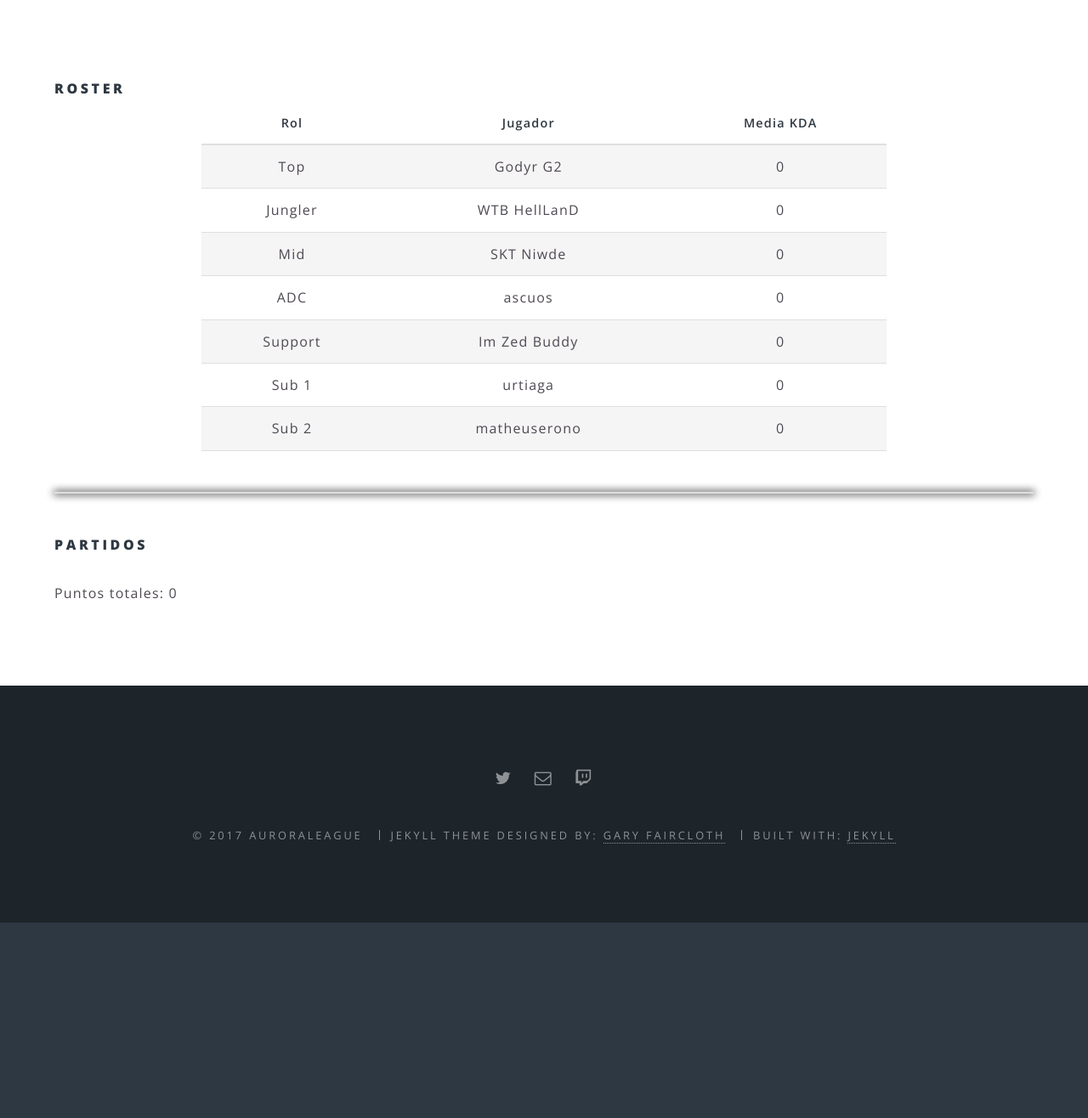
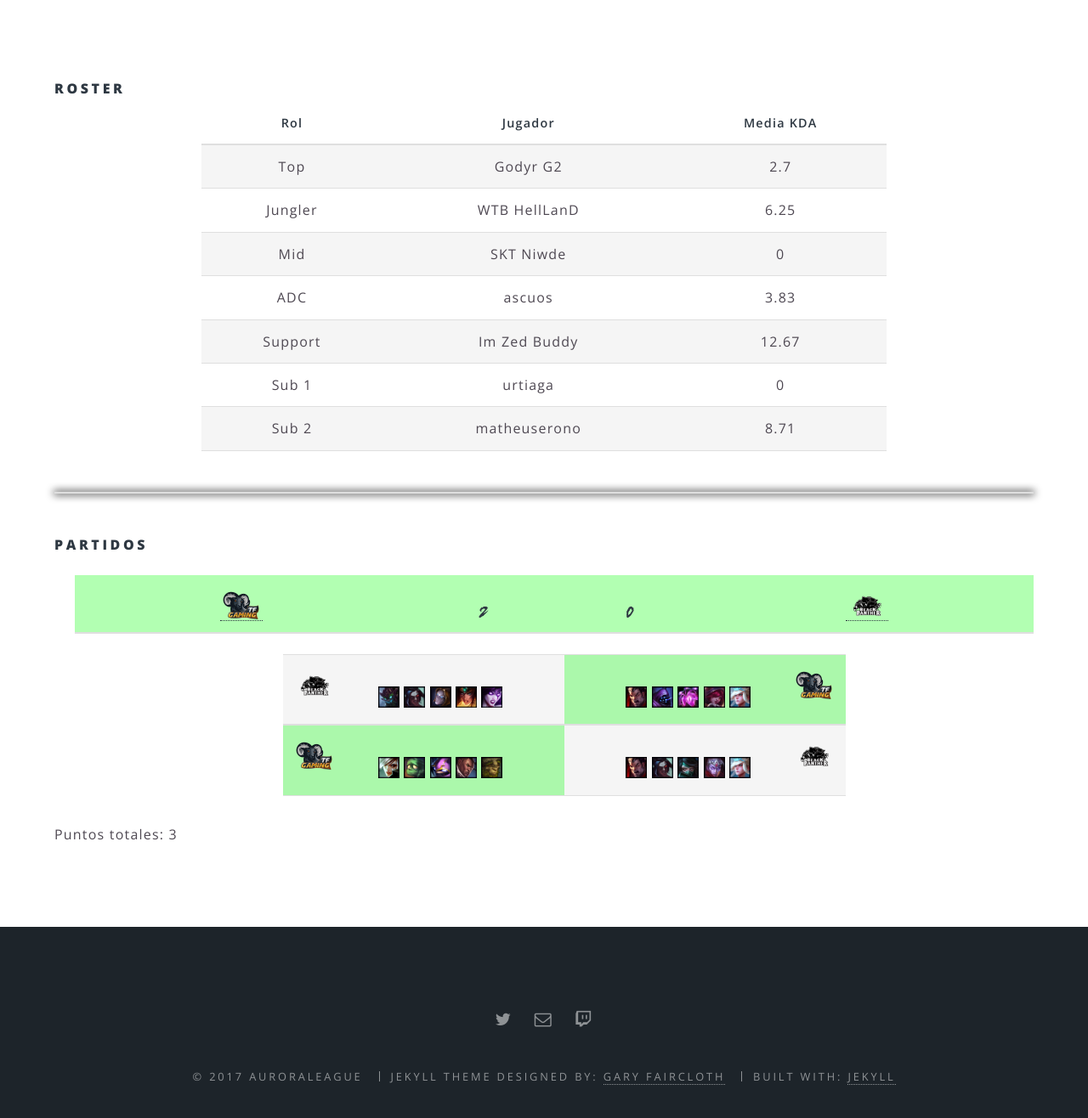
Before and after one commit to AuroraLeague/auroraleague.github.io, a Jekyll site: the page built from teams/tf_gaming.html, in a window 1280 px wide and 1400 px high, scrolled down 565 px, cut to the strip 75-1391 px from the top of the window. Shown: the whole strip at 85% size. Built offline with Jekyll 4.4.1, drawn with Linux system fonts in a browser that asks for light colours; before the commit the page ends 1726 px from its top, so only the background shows below that; part of the change alters nothing that is shown.

```diff
--- a/_data/games.yml
+++ b/_data/games.yml
@@ -78,6 +78,7 @@
 #           assists:
 
 - game: 1
+  scores: 1
   team1:
     team: IGN
     wins: 0
@@ -225,6 +226,7 @@
           assists: 9
 
 - game: 2
+  scores: 1
   team1:
     team: RAMS
     wins: 1
@@ -372,6 +374,7 @@
           assists: 7
 
 - game: 3
+  scores: 1
   team1:
     team: EL
     wins: 1
@@ -450,6 +453,7 @@
           assists: 5
 
 - game: 4
+  scores: 1
   team1:
     team: BP
     wins: 0
@@ -597,6 +601,7 @@
           assists: 3
 
 - game: 5
+  scores: 1
   team1:
     team: BF
     wins: 0
@@ -742,3 +747,150 @@
           kills: 2
           deaths: 4
           assists: 10
+
+- game: 6
+  team1:
+    team: TFG
+    wins: 2
+  team2:
+    team: BP
+    wins: 0
+  matches:
+  - match1:
+    blue:
+      team: BP
+      wins: 0
+      players:
+        - position: top
+          name: Complexpit1516YT
+          champion: maokai
+          kills: 1
+          deaths: 2
+          assists: 5
+        - position: jungler
+          name: FNC WhiteCleaver
+          champion: kayn
+          kills: 6
+          deaths: 7
+          assists: 5
+        - position: mid
+          name: LydeOreon
+          champion: orianna
+          kills: 4
+          deaths: 8
+          assists: 4
+        - position: adc
+          name: Jacky senpai
+          champion: sivir
+          kills: 1
+          deaths: 5
+          assists: 3
+        - position: support
+          name: D49 HoNaVP
+          champion: morgana
+          kills: 1
+          deaths: 6
+          assists: 4
+    red:
+      team: TFG
+      wins: 1
+      players:
+        - position: top
+          name: Godyr G2
+          champion: darius
+          kills: 4
+          deaths: 5
+          assists: 3
+        - position: jungler
+          name: WTB HellLanD
+          champion: jax
+          kills: 1
+          deaths: 2
+          assists: 3
+        - position: mid
+          name: matheuserono
+          champion: velkoz
+          kills: 11
+          deaths: 1
+          assists: 4
+        - position: adc
+          name: ascuos
+          champion: xayah
+          kills: 8
+          deaths: 4
+          assists: 12
+        - position: support
+          name: Im Zed Buddy
+          champion: janna
+          kills: 4
+          deaths: 1
+          assists: 13
+  - match2:
+    blue:
+      team: TFG
+      wins: 1
+      players:
+        - position: top
+          name: Godyr G2
+          champion: riven
+          kills: 17
+          deaths: 5
+          assists: 3
+        - position: jungler
+          name: WTB HellLanD
+          champion: amumu
+          kills: 7
+          deaths: 2
+          assists: 14
+        - position: mid
+          name: matheuserono
+          champion: kennen
+          kills: 10
+          deaths: 7
+          assists: 7
+        - position: adc
+          name: ascuos
+          champion: lucian
+          kills: 4
+          deaths: 6
+          assists: 12
+        - position: support
+          name: Im Zed Buddy
+          champion: ivern
+          kills: 4
+          deaths: 3
+          assists: 21
+    red:
+      team: BP
+      wins: 0
+      players:
+        - position: top
+          name: Complexpit1516YT
+          champion: darius
+          kills: 3
+          deaths: 11
+          assists: 2
+        - position: jungler
+          name: FNC WhiteCleaver
+          champion: kayn
+          kills: 4
+          deaths: 6
+          assists: 5
+        - position: mid
+          name: LydeOreon
+          champion: akali
+          kills: 12
+          deaths: 9
+          assists: 4
+        - position: adc
+          name: Pan Tsuki
+          champion: varus
+          kills: 4
+          deaths: 7
+          assists: 8
+        - position: support
+          name: D49 HoNaVP
+          champion: janna
+          kills: 0
+          deaths: 9
+          assists: 6
```
